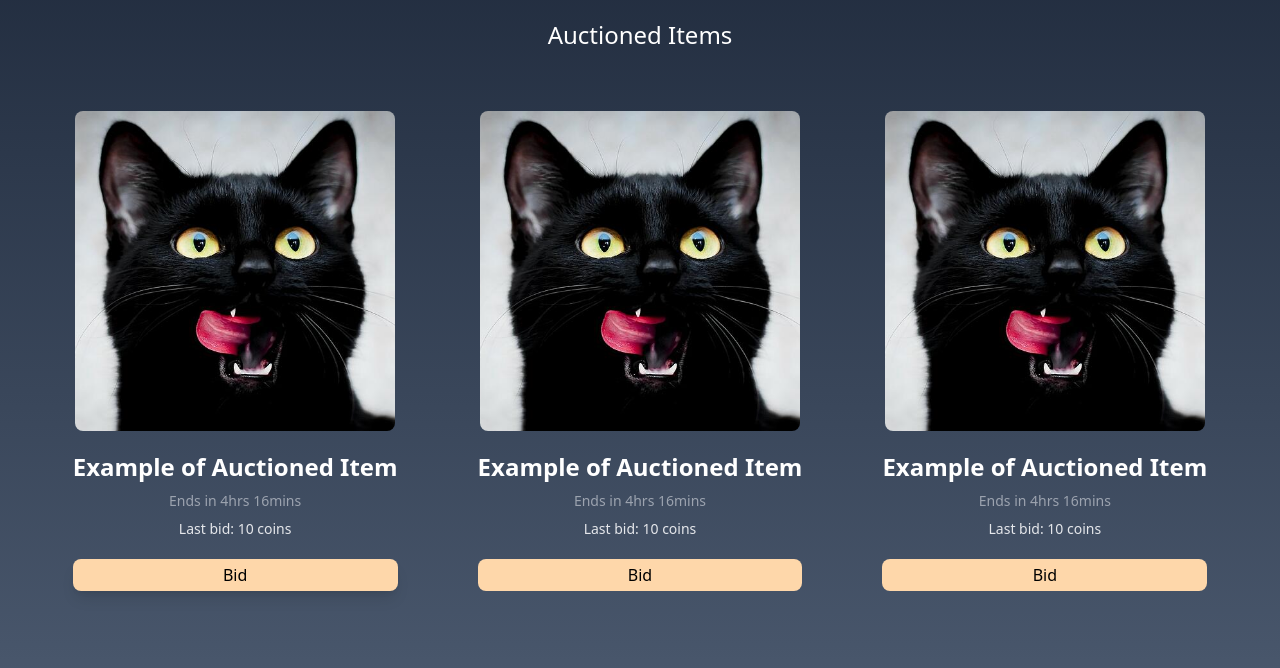
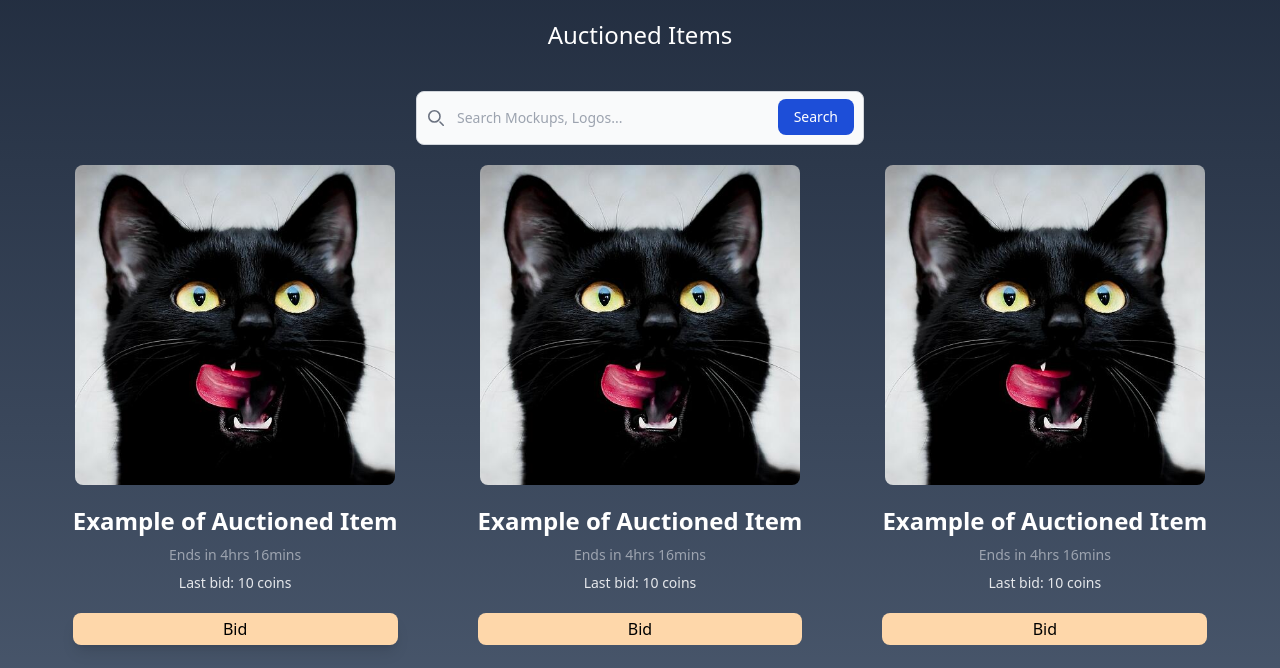
Before and after one commit to oddvarzk/SemesterProject2, a website: page auctionPage/index.html in a window 1280 px wide. Shown: the part 102-770 px from the top of the page. Drawn offline with Linux system fonts and the light colour scheme; a web font is replaced by a local one.

Commit message:
search bar made

```diff
--- a/auctionPage/index.html
+++ b/auctionPage/index.html
@@ -76,6 +76,19 @@
     <!-- Auction items -->
 
     <h1 class="text-white text-2xl text-center m-10">Auctioned Items</h1>
+
+    <form class="max-w-md mx-auto">
+      <label for="default-search" class="mb-2 text-sm font-medium text-gray-900 sr-only dark:text-white">Search</label>
+      <div class="relative">
+          <div class="absolute inset-y-0 start-0 flex items-center ps-3 pointer-events-none">
+              <svg class="w-4 h-4 text-gray-500 dark:text-gray-400" aria-hidden="true" xmlns="http://www.w3.org/2000/svg" fill="none" viewBox="0 0 20 20">
+                  <path stroke="currentColor" stroke-linecap="round" stroke-linejoin="round" stroke-width="2" d="m19 19-4-4m0-7A7 7 0 1 1 1 8a7 7 0 0 1 14 0Z"/>
+              </svg>
+          </div>
+          <input type="search" id="default-search" class="block w-full p-4 ps-10 text-sm text-gray-900 border border-gray-300 rounded-lg bg-gray-50 focus:ring-blue-500 focus:border-blue-500 dark:bg-gray-700 dark:border-gray-600 dark:placeholder-gray-400 dark:text-white dark:focus:ring-blue-500 dark:focus:border-blue-500" placeholder="Search Mockups, Logos..." required />
+          <button type="submit" class="text-white absolute end-2.5 bottom-2.5 bg-blue-700 hover:bg-blue-800 focus:ring-4 focus:outline-none focus:ring-blue-300 font-medium rounded-lg text-sm px-4 py-2 dark:bg-blue-600 dark:hover:bg-blue-700 dark:focus:ring-blue-800">Search</button>
+      </div>
+  </form>
 
     <div class="flex justify-center flex-wrap gap-10">
       <div
```
Also changed, not shown: styles/output.css.
